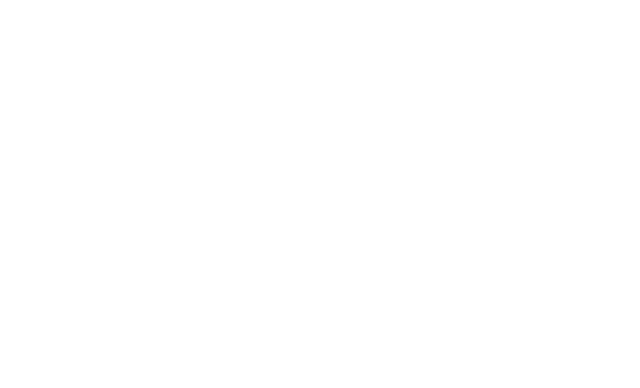
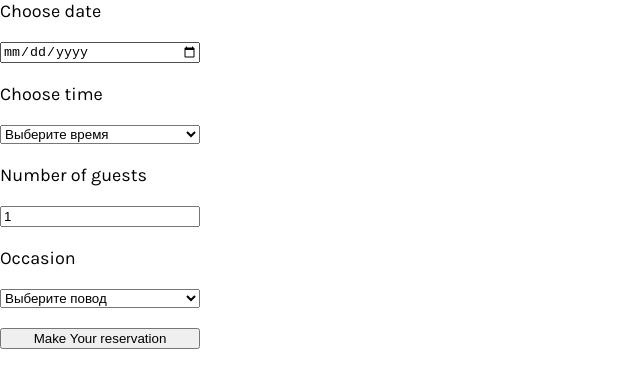
Before and after one commit to edwardAzarevich/react-capstone-project, a React (Create React App) app: page /bookingPage in a window 1280 px wide. Before the commit this address had no page. Shown: the top 388 px of the page, without its empty margins (0-640 px from the left). Built offline with nearby package versions, Linux system fonts and the light colour scheme.

Commit message:
add new form with Formik

```diff
--- a/src/App.jsx
+++ b/src/App.jsx
@@ -5,7 +5,7 @@
 import Special from './component/special/Special';
 import Testimonials from './component/customersSay/Testimonials';
 import About from './component/about/About';
-import BookingPage from './component/bookingPage/BookingPage';
+import BookingForm from './component/bookingForm/BookingForm';
 import { BrowserRouter, Routes, Route } from 'react-router-dom';
 
 
@@ -35,7 +35,7 @@
     <BrowserRouter>
       <Routes>
         <Route path='/' element={<HomePage />}></Route>
-        <Route path='/booking' element={<BookingPage />}></Route>
+        <Route path='/bookingPage' element={<BookingForm />}></Route>
       </Routes>
     </BrowserRouter>
   );
--- a/src/component/bookingForm/BookingForm.jsx
+++ b/src/component/bookingForm/BookingForm.jsx
@@ -1,28 +1,77 @@
-import { Formik, Field, Form } from "formik";
+import { Formik, Field, Form, ErrorMessage } from "formik";
 
 const BookingForm = () => {
+    const initialValues = {
+        resDate: "",
+        resTime: "",
+        guests: 1,
+        occasion: "",
+    };
+
+    const onSubmit = (values, { setSubmitting }) => {
+        console.log("send:", values);
+        setTimeout(() => {
+            setSubmitting(false);
+            alert("booking");
+        }, 1000);
+    };
+
     return (
-        <form style={{ display: "grid", maxWidth: "200px", gap: "20px" }}>
+        <>
+            <div>
+                <Formik initialValues={initialValues} onSubmit={onSubmit}>
+                    {({ isSubmitting, values, setFieldValue }) => (
+                        <Form style={{ display: "grid", maxWidth: "200px", gap: "20px" }}>
                             <label htmlFor="res-date">Choose date</label>
-            <input type="date" id="res-date"></input>
+                            <Field
+                                as="input"
+                                type="date"
+                                id="res-date"
+                                name="resDate"
+                                value={values.resDate}
+                            />
+                            <ErrorMessage name="resDate" component="div" style={{ color: 'red', fontSize: '0.875em' }} />
+
                             <label htmlFor="res-time">Choose time</label>
-            <select id="res-time ">
+                            <Field as="select" id="res-time" name="resTime">
+                                <option value="">Выберите время</option>
                                 <option>17:00</option>
                                 <option>18:00</option>
                                 <option>19:00</option>
                                 <option>20:00</option>
                                 <option>21:00</option>
                                 <option>22:00</option>
-            </select>
+                            </Field>
+                            <ErrorMessage name="resTime" component="div" style={{ color: 'red', fontSize: '0.875em' }} />
+
                             <label htmlFor="guests">Number of guests</label>
-            <input type="number" placeholder="1" min="1" max="10" id="guests"></input>
+                            <Field
+                                as="input"
+                                type="number"
+                                id="guests"
+                                name="guests"
+                                placeholder="1"
+                                min="1"
+                                max="10"
+                            />
+                            <ErrorMessage name="guests" component="div" style={{ color: 'red', fontSize: '0.875em' }} />
+
                             <label htmlFor="occasion">Occasion</label>
-            <select id="occasion">
+                            <Field as="select" id="occasion" name="occasion">
+                                <option value="">Выберите повод</option>
                                 <option>Birthday</option>
                                 <option>Anniversary</option>
-            </select>
-            <input type="submit" value="Make Your reservation"></input>
-        </form>
+                            </Field>
+                            <ErrorMessage name="occasion" component="div" style={{ color: 'red', fontSize: '0.875em' }} />
+
+                            <button type="submit" disabled={isSubmitting}>
+                                {isSubmitting ? "Отправка..." : "Make Your reservation"}
+                            </button>
+                        </Form>
+                    )}
+                </Formik>
+            </div>
+        </>
     );
 }
 
--- a/src/component/bookingPage/BookingPage.jsx
+++ b/src/component/bookingPage/BookingPage.jsx
@@ -1,4 +1,4 @@
-import BookingForm from '../bookingPage/BookingPage';
+import BookingForm from '../bookingForm/BookingForm';
 
 
 const BookingPage = () => {
```
Lines whose indentation alone changed are shown as unchanged.
